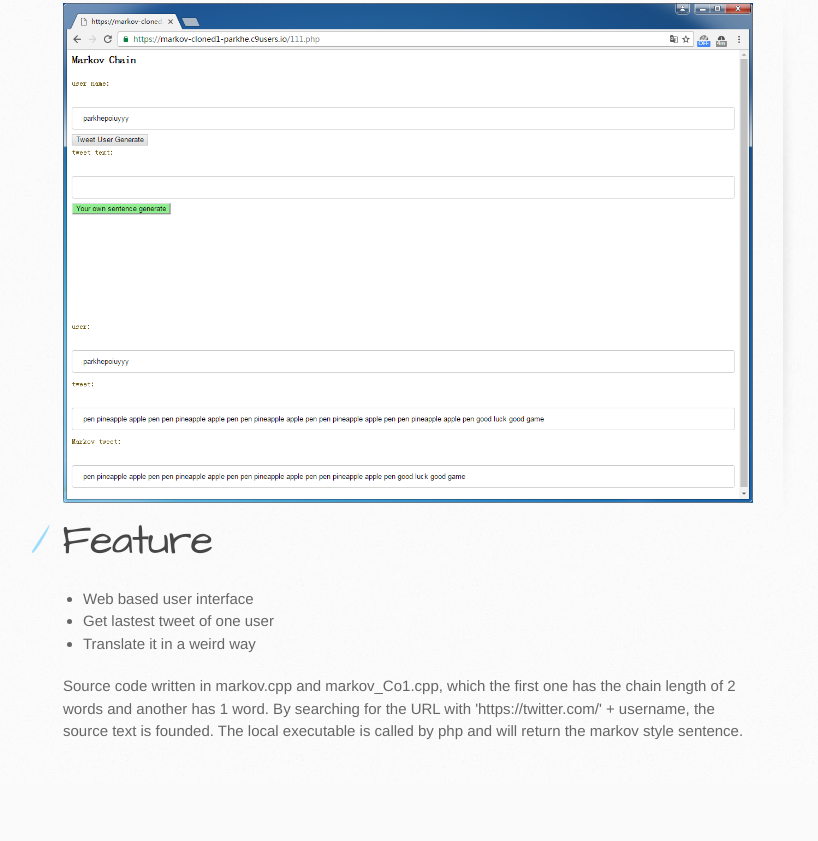
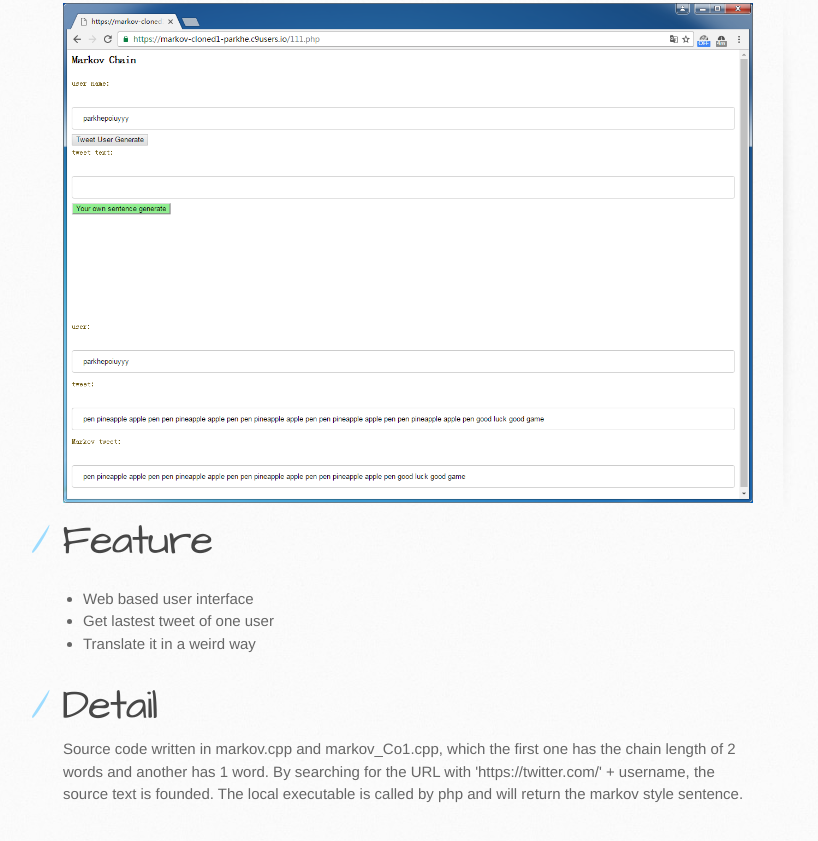
Before and after one commit to markovtweet/markov_generator, a plain HTML site: page index.html in a window 1280 px wide. Shown: the part 267-1108 px from the top of the page, without its empty margins (107-925 px from the left). Before the commit the page ends 1052 px from the top, so only its background shows below. Drawn offline with Linux system fonts and the light colour scheme.

Commit message:
Update index.html

```diff
--- a/index.html
+++ b/index.html
@@ -37,6 +37,7 @@
                 <li>Get lastest tweet of one user</li>
                 <li>Translate it in a weird way</li>
              </ul>
+          <h1>Detail</h1>
 
              <p> Source code written in markov.cpp and markov_Co1.cpp, which the first one has the chain length of 2 words and another has 1 word. By searching for the URL with 'https://twitter.com/' + username, the source text is founded. The local executable is called by php and will return the markov style sentence.</p>
 
```
